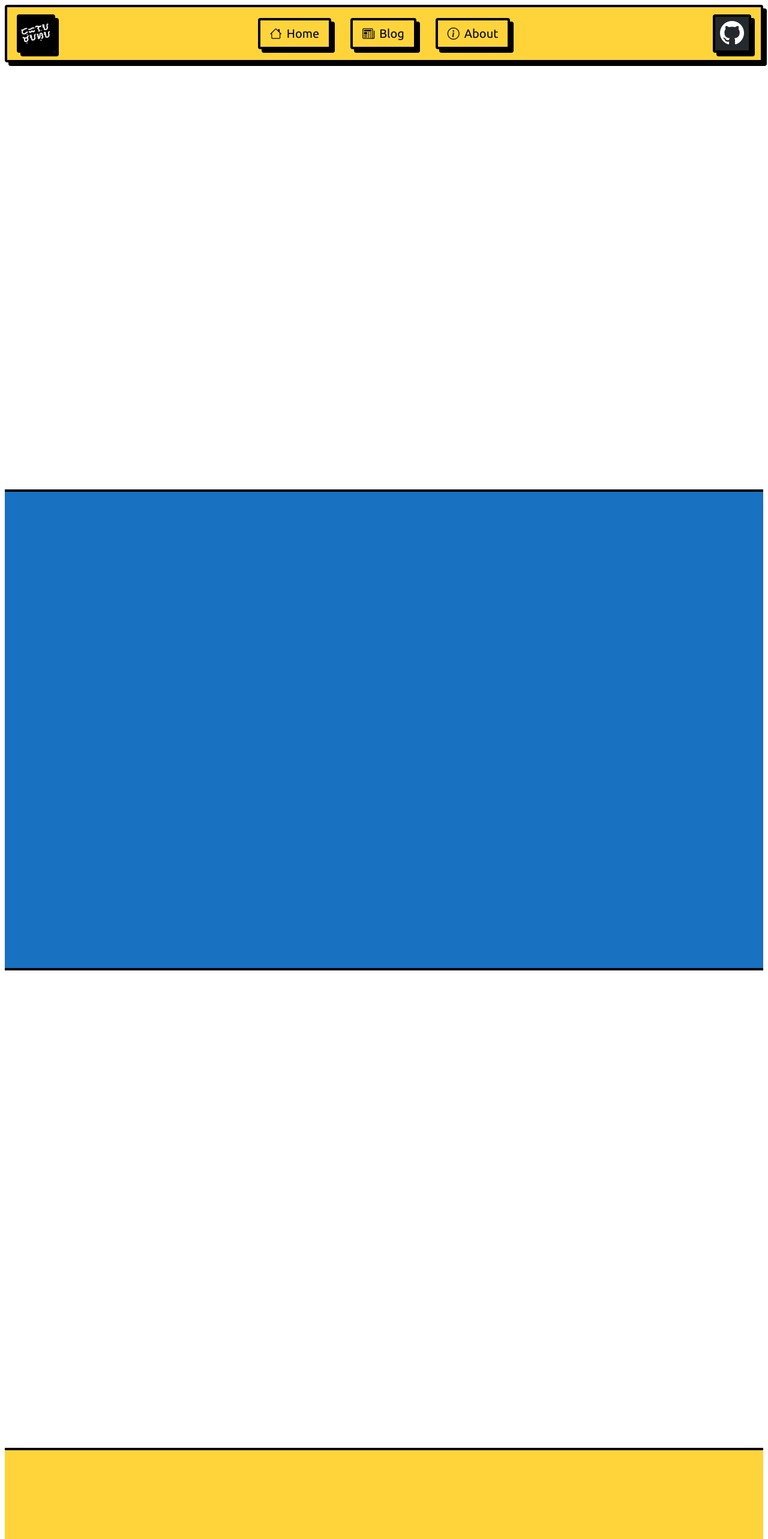
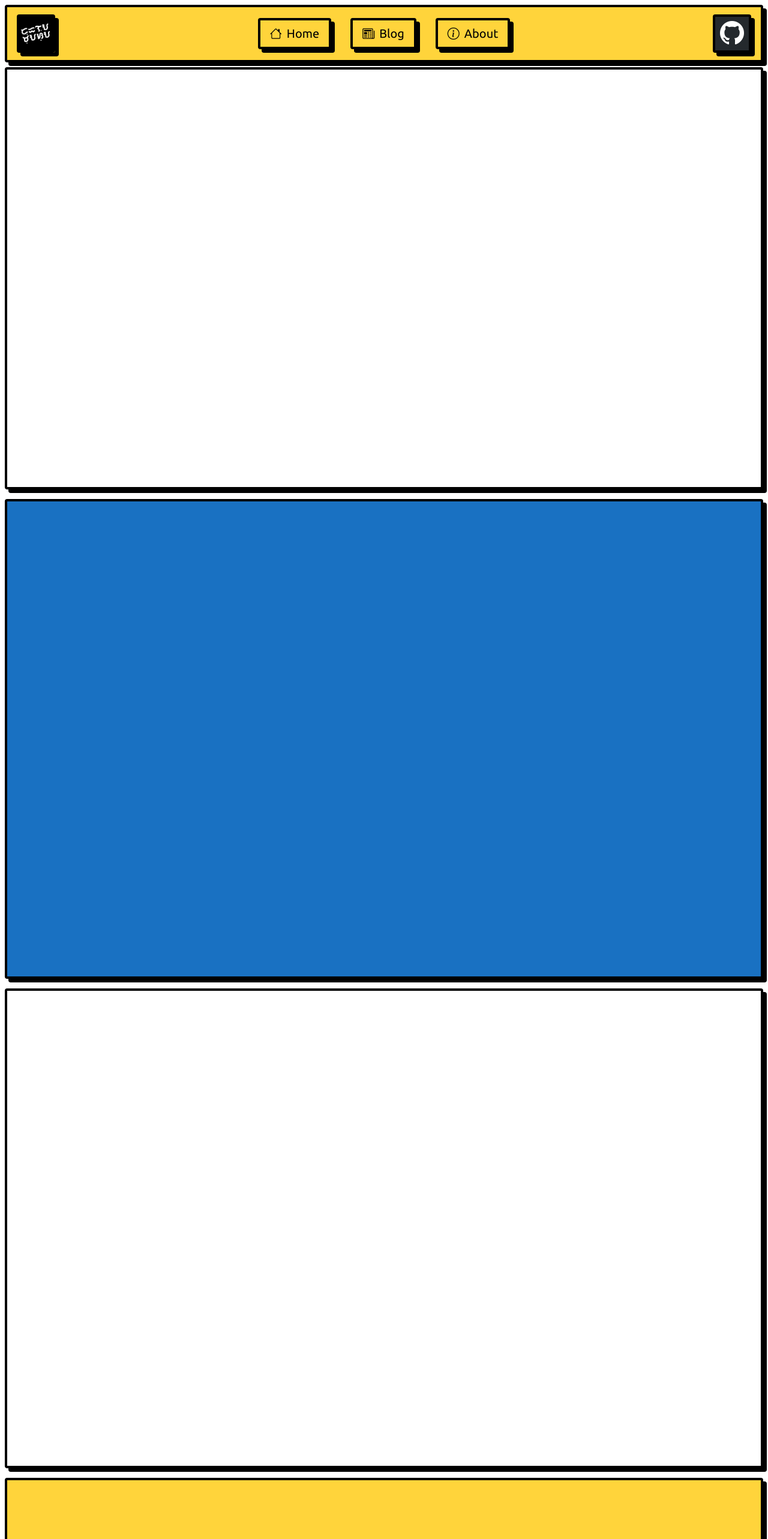
Before and after one commit to denverdelamasa/blog, a Next.js app: page / in a window 1280 px wide. Shown: the top 2566 px of the page at 60% size. Built offline with nearby package versions, Linux system fonts and the light colour scheme.

Commit message:
style: homepage sections -> neo-brutalist style

```diff
--- a/src/app/page.tsx
+++ b/src/app/page.tsx
@@ -1,17 +1,17 @@
 export default function Home() {
   return (
     <>
-      <main className="min-h-[88vh]">
-        <section className="min-h-[88vh] bg-white border-black">
+      <main className="min-h-[88vh] flex flex-col gap-4">
+        <section className="min-h-[88vh] bg-white neo-brutalist">
 
         </section>
-        <section className="min-h-[100vh] bg-[#1971c2] border-b-2 border-t-4 border-black">
+        <section className="min-h-[100vh] bg-[#1971c2] neo-brutalist">
 
         </section>
-        <section className="min-h-[100vh] bg-white border-b-2 border-t-2 border-black">
+        <section className="min-h-[100vh] bg-white neo-brutalist">
 
         </section>
-        <section id="aboutme" className="min-h-[100vh] bg-[#ffd43b] border-b-4 border-t-2 border-black">
+        <section id="aboutme" className="min-h-[100vh] bg-[#ffd43b] neo-brutalist">
 
         </section>
       </main>
--- a/src/components/Navbar.tsx
+++ b/src/components/Navbar.tsx
@@ -23,11 +23,11 @@ export default function Navbar() {
               </span>
           </div>
         </Link>
-        <Link href="/posts">
+        <Link href="/blog">
           <div className="bg-[#ffd43b] neo-brutalist py-2 px-4 text-black hover:text-white">
             <span className="text-xl">
               <i className="bi bi-newspaper mr-2 my-auto"></i>
-              Blog
+                Blog
               </span>
           </div>
         </Link>
```
